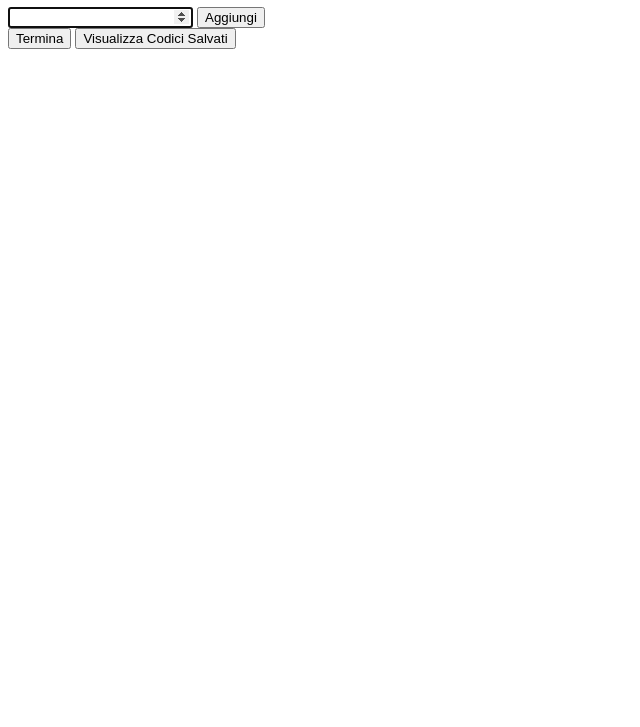
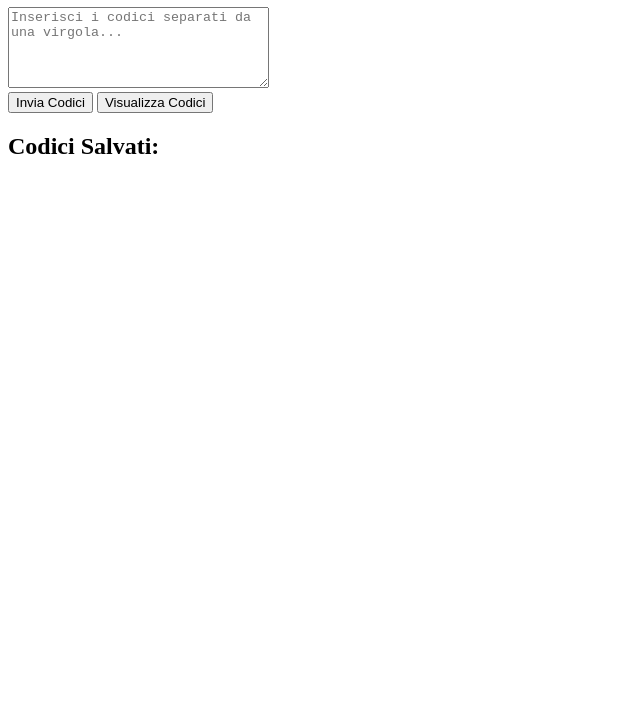
Before and after one commit to Syre07/diario, a plain HTML site: page index.html in a window 1280 px wide. Shown: the part 73-800 px from the top of the page, without its empty margins (0-640 px from the left). Drawn offline with Linux system fonts and the light colour scheme.

Commit message:
Add files via upload

```diff
--- a/index.html
+++ b/index.html
@@ -3,61 +3,69 @@
 <head>
     <meta charset="UTF-8">
     <meta name="viewport" content="width=device-width, initial-scale=1.0">
-    <title>Inserimento Codici</title>
+    <title>Gestione Codici</title>
+</head>
+<body>
+    <h1>Inserisci Codici</h1>
+    <textarea id="codici" rows="5" cols="30" placeholder="Inserisci i codici separati da una virgola..."></textarea>
+    <br>
+    <button onclick="terminaInserimento()">Invia Codici</button>
+    <button onclick="visualizzaCodici()">Visualizza Codici</button>
+
+    <h2>Codici Salvati:</h2>
+    <ul id="listaCodici"></ul>
+
     <script>
-        let codici = [];
-        const scriptURL = "https://script.google.com/macros/s/AKfycbxMfFiBFJFvikopVF4mf7OkyxsbtNsMOdDYwJlP6cpphZ6y47h8CnqbadjX4iLpRXMx/exec";
+        const API_URL = "https://script.google.com/macros/s/AKfycbxMfFiBFJFvikopVF4mf7OkyxsbtNsMOdDYwJlP6cpphZ6y47h8CnqbadjX4iLpRXMx/exec";
 
-        function aggiungiCodice(event) {
-            event.preventDefault();
-            let input = document.getElementById("codice");
-            let codice = input.value.trim();
-            if (codice) {
-                codici.push(parseInt(codice, 10));
-                input.value = "";
-                input.focus();
+        async function terminaInserimento() {
+            const input = document.getElementById("codici").value;
+            const codiciArray = input.split(",").map(c => c.trim()).filter(c => c !== "");
+
+            if (codiciArray.length === 0) {
+                alert("Inserisci almeno un codice!");
+                return;
+            }
+
+            try {
+                const response = await fetch(API_URL, {
+                    method: "POST",
+                    mode: "cors",
+                    headers: { "Content-Type": "application/json" },
+                    body: JSON.stringify({ action: "salva", codici: codiciArray })
+                });
+
+                const data = await response.json();
+                alert(data.message || "Codici salvati con successo!");
+            } catch (error) {
+                console.error("Errore:", error);
+                alert("Errore durante il salvataggio.");
             }
         }
 
-        function terminaInserimento() {
-            if (codici.length === 0) return;
+        async function visualizzaCodici() {
+            try {
+                const response = await fetch(API_URL, {
+                    method: "POST",
+                    mode: "cors",
+                    headers: { "Content-Type": "application/json" },
+                    body: JSON.stringify({ action: "leggi" })
+                });
 
-            fetch(scriptURL, {
-                method: "POST",
-                headers: { "Content-Type": "application/json" },
-                body: JSON.stringify({ action: "salva", codici })
-            })
-            .then(response => response.json())
-            .then(data => alert(data.message))
-            .catch(error => console.error("Errore:", error));
+                const codici = await response.json();
+                const lista = document.getElementById("listaCodici");
+                lista.innerHTML = "";
 
-            visualizzaCodici();
-        }
-
-        function visualizzaCodici() {
-            fetch(scriptURL, {
-                method: "POST",
-                headers: { "Content-Type": "application/json" },
-                body: JSON.stringify({ action: "leggi" })
-            })
-            .then(response => response.json())
-            .then(codici => {
-                document.body.innerHTML = `<h1>Codici Inseriti</h1>`;
-                document.body.innerHTML += `<p>Numero totale: <strong>${codici.length}</strong></p>`;
-                document.body.innerHTML += `<ul>${codici.map(c => `<li>${c}</li>`).join('')}</ul>`;
-                document.body.innerHTML += `<button onclick="location.reload()">Torna all'inserimento</button>`;
-            })
-            .catch(error => console.error("Errore:", error));
+                codici.forEach(codice => {
+                    const li = document.createElement("li");
+                    li.textContent = codice;
+                    lista.appendChild(li);
+                });
+            } catch (error) {
+                console.error("Errore:", error);
+                alert("Errore durante il recupero dei codici.");
+            }
         }
     </script>
-</head>
-<body>
-    <h1>Inserisci Codici</h1>
-    <form onsubmit="aggiungiCodice(event)">
-        <input type="number" id="codice" autofocus required>
-        <button type="submit">Aggiungi</button>
-    </form>
-    <button onclick="terminaInserimento()">Termina</button>
-    <button onclick="visualizzaCodici()">Visualizza Codici Salvati</button>
 </body>
 </html>
```
